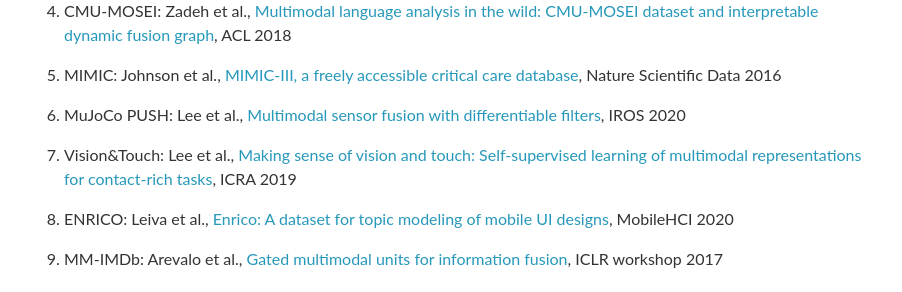
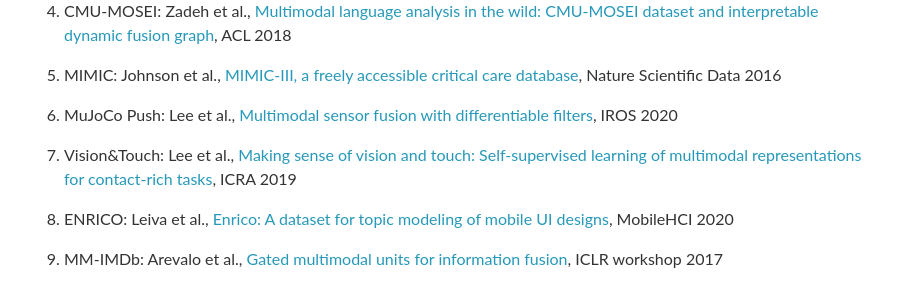
Before and after one commit to CMU-MultiComp-Lab/multibench, a Jekyll site: the page built from _pages/resources.md, in a window 1280 px wide and 1286 px high. Shown: the part 357-649 px from the top of the window, without its empty margins (188-1090 px from the left). Built offline with Jekyll 4.4.1, drawn with Linux system fonts in a browser that asks for light colours; nearby versions of some CDN libraries; library files that are not in the unit come from our copies; comment, search, counter and statistics services are not loaded.

```diff
--- a/_pages/resources.md
+++ b/_pages/resources.md
@@ -16,7 +16,7 @@ MultiBench datasets:
 
 5. MIMIC: Johnson et al., [MIMIC-III, a freely accessible critical care database](https://pubmed.ncbi.nlm.nih.gov/27219127/), Nature Scientific Data 2016
 
-6. MuJoCo PUSH: Lee et al., [Multimodal sensor fusion with differentiable filters](https://arxiv.org/abs/2010.13021), IROS 2020
+6. MuJoCo Push: Lee et al., [Multimodal sensor fusion with differentiable filters](https://arxiv.org/abs/2010.13021), IROS 2020
 
 7. Vision&Touch: Lee et al., [Making sense of vision and touch: Self-supervised learning of multimodal representations for contact-rich tasks](https://arxiv.org/abs/1810.10191), ICRA 2019
 
```
